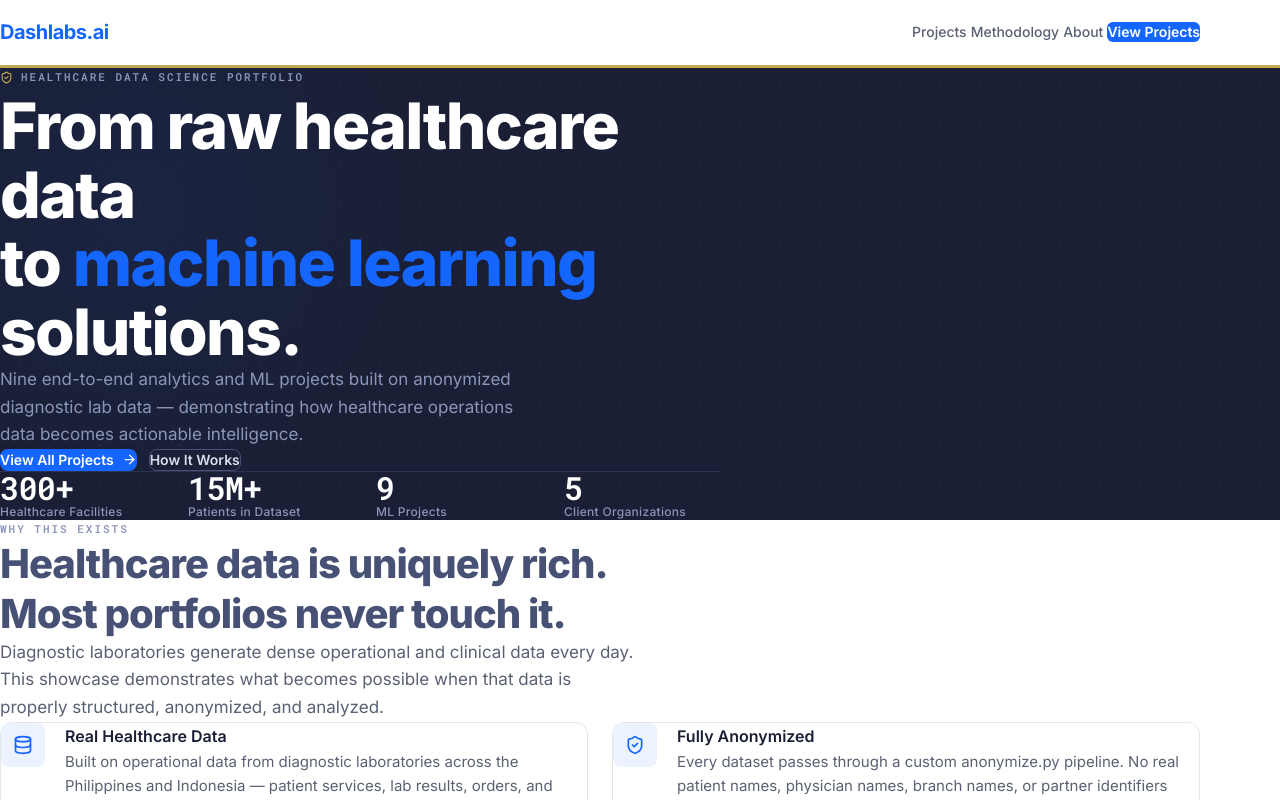
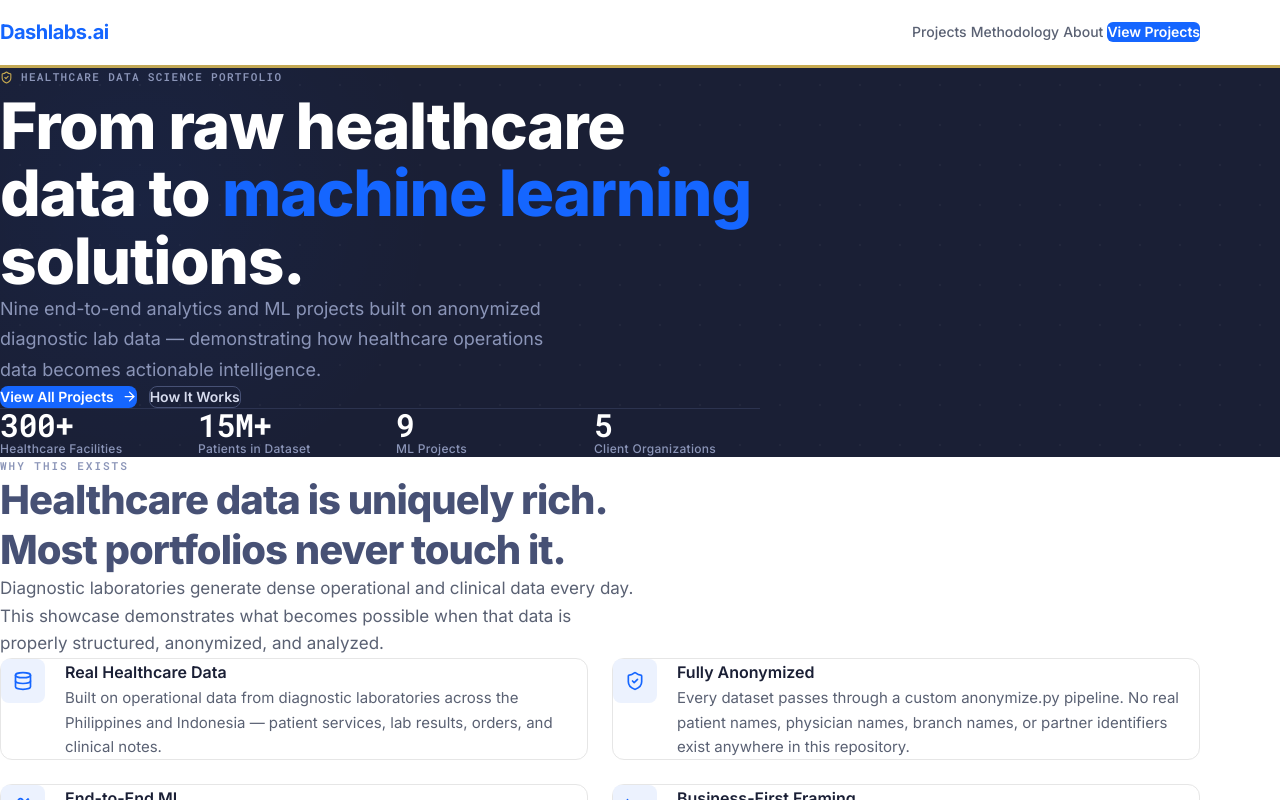
Before and after one commit to OrangeJuice023/dashlabs-sample-project, a Next.js app: page / in a window 1280 px wide. Shown: the top 800 px of the page. Built offline with nearby package versions, Linux system fonts and the light colour scheme.

Commit message:
Update Hero.tsx

```diff
--- a/src/components/home/Hero.tsx
+++ b/src/components/home/Hero.tsx
@@ -3,7 +3,7 @@
 import Link from "next/link";
 import { motion } from "framer-motion";
 import { ArrowRight, ShieldCheck } from "lucide-react";
-import { fadeUp, staggerContainer, viewportConfig } from "@/lib/animations";
+import { fadeUp, staggerContainer } from "@/lib/animations";
 
 const stats = [
   { value: "300+", label: "Healthcare Facilities" },
@@ -15,104 +15,47 @@
 export function Hero() {
   return (
     <section className="relative bg-[#1A1F35] overflow-hidden">
+      <div className="absolute inset-0 opacity-[0.035]" style={{ backgroundImage: "radial-gradient(circle, #ffffff 1px, transparent 1px)", backgroundSize: "40px 40px" }} />
+      <div className="absolute top-0 left-0 right-0 h-[3px] bg-[#C7AA50]" />
+      <div className="absolute -top-40 -left-40 w-[600px] h-[600px] rounded-full opacity-[0.06]" style={{ background: "radial-gradient(circle, #1566FF, transparent 70%)" }} />
 
-      {/* Dot grid */}
-      <div
-        className="absolute inset-0 opacity-[0.035]"
-        style={{
-          backgroundImage: `radial-gradient(circle, #ffffff 1px, transparent 1px)`,
-          backgroundSize: "40px 40px",
-        }}
-      />
+      <div className="relative max-w-[1200px] mx-auto px-8 md:px-12 lg:px-16 pt-28 pb-32">
+        <motion.div variants={staggerContainer} initial="hidden" animate="visible" className="max-w-[760px]">
 
-      {/* Gold accent bar */}
-      <div className="absolute top-0 left-0 right-0 h-[3px] bg-[#C7AA50]" />
-
-      {/* Blue glow */}
-      <div
-        className="absolute -top-40 -left-40 w-[600px] h-[600px] rounded-full opacity-[0.06]"
-        style={{ background: "radial-gradient(circle, #1566FF, transparent 70%)" }}
-      />
-
-      <div className="relative w-full max-w-[1200px] mx-auto px-8 md:px-12 pt-20 pb-28">
-        <motion.div
-          variants={staggerContainer}
-          initial="hidden"
-          animate="visible"
-          className="max-w-[720px]"
-        >
-
-          {/* Eyebrow */}
-          <motion.div variants={fadeUp} className="mb-6">
-            <span className="inline-flex items-center gap-2 font-mono text-[11px] font-semibold tracking-[0.18em] text-[#8B95B8] uppercase">
+          <motion.div variants={fadeUp} className="mb-7">
+            <span className="inline-flex items-center gap-2 font-mono text-[11px] font-semibold tracking-[0.12em] text-[#8B95B8] uppercase">
               <ShieldCheck size={13} className="text-[#C7AA50]" />
               Healthcare Data Science Portfolio
             </span>
           </motion.div>
 
-          {/* Headline */}
-          <motion.h1
-            variants={fadeUp}
-            className="text-[2.75rem] md:text-[3.5rem] lg:text-[4rem] font-extrabold text-white leading-[1.07] tracking-tight mb-6"
-          >
-            From raw healthcare data
-            <br />
-            to{" "}
-            <span className="text-[#1566FF]">machine learning</span>
-            <br />
-            solutions.
+          <motion.h1 variants={fadeUp} className="text-[2.75rem] md:text-[3.5rem] lg:text-[4rem] font-extrabold text-white leading-[1.05] tracking-[-0.02em] mb-7">
+            From raw healthcare data to <span className="text-[#1566FF]">machine learning</span> solutions.
           </motion.h1>
 
-          {/* Subtext */}
-          <motion.p
-            variants={fadeUp}
-            className="text-[1.0625rem] text-[#8B95B8] leading-relaxed max-w-[520px] mb-10"
-          >
-            Nine end-to-end analytics and ML projects built on anonymized
-            diagnostic lab data — demonstrating how healthcare operations
-            data becomes actionable intelligence.
+          <motion.p variants={fadeUp} className="text-[1.125rem] text-[#8B95B8] leading-[1.7] max-w-[560px] mb-10">
+            Nine end-to-end analytics and ML projects built on anonymized diagnostic lab data — demonstrating how healthcare operations data becomes actionable intelligence.
           </motion.p>
 
-          {/* CTAs */}
-          <motion.div variants={fadeUp} className="flex flex-wrap gap-3 mb-20">
-            <Link
-              href="/projects"
-              className="
-                inline-flex items-center gap-2 px-6 py-3 rounded-lg
-                bg-[#1566FF] text-white font-semibold text-sm
-                hover:bg-[#4273C0] transition-colors duration-200 cursor-pointer
-              "
-            >
+          <motion.div variants={fadeUp} className="flex flex-wrap gap-3 mb-24">
+            <Link href="/projects" className="inline-flex items-center gap-2 px-6 py-3 rounded-lg bg-[#1566FF] text-white font-semibold text-sm hover:bg-[#4273C0] transition-colors duration-200 cursor-pointer">
               View All Projects
               <ArrowRight size={15} />
             </Link>
-            <Link
-              href="/methodology"
-              className="
-                inline-flex items-center gap-2 px-6 py-3 rounded-lg
-                border border-[#475175] text-[#D7DCEE] font-semibold text-sm
-                hover:bg-[#475175]/30 transition-colors duration-200 cursor-pointer
-              "
-            >
+            <Link href="/methodology" className="inline-flex items-center gap-2 px-6 py-3 rounded-lg border border-[#475175] text-[#D7DCEE] font-semibold text-sm hover:bg-[#475175]/30 transition-colors duration-200 cursor-pointer">
               How It Works
             </Link>
           </motion.div>
 
-          {/* Stats */}
-          <motion.div
-            variants={fadeUp}
-            className="grid grid-cols-2 md:grid-cols-4 gap-8 pt-10 border-t border-[#475175]/40"
-          >
-            {stats.map((stat) => (
-              <div key={stat.label}>
-                <p className="text-[2rem] font-extrabold text-white font-mono tracking-tight leading-none mb-1">
-                  {stat.value}
-                </p>
-                <p className="text-xs text-[#8B95B8] font-medium tracking-wide">
-                  {stat.label}
-                </p>
-              </div>
-            ))}
+          <motion.div variants={fadeUp} className="grid grid-cols-2 md:grid-cols-4 gap-8 pt-10 border-t border-[#475175]/40">
+            {stats.map(function renderStat(stat) {
+              return (
+                <div key={stat.label}>
+                  <p className="text-[2rem] font-extrabold text-white font-mono tracking-tight leading-none mb-1.5">{stat.value}</p>
+                  <p className="text-xs text-[#8B95B8] font-medium tracking-wide">{stat.label}</p>
+                </div>
+              );
+            })}
           </motion.div>
 
         </motion.div>
```
